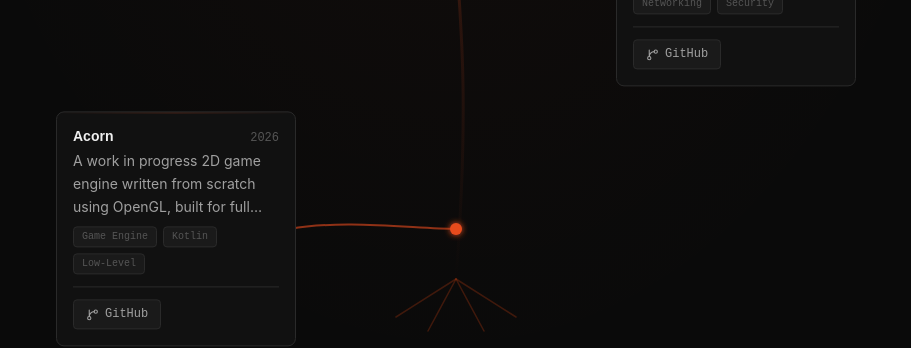
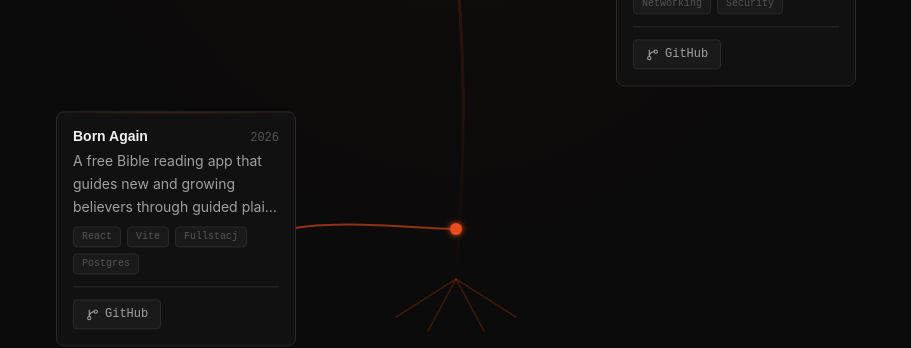
Before and after one commit to Aznos/Portfolio, a React app in the folder portfolio/: page / in a window 1280 px wide. Shown: the part 1980-2328 px from the top of the page, without its empty margins (184-1095 px from the left). Built offline with nearby package versions, Linux system fonts and the light colour scheme; the HTML template or start-up script is replaced by a standard one.

Commit message:
update a project

```diff
--- a/portfolio/src/components/projects/types.ts
+++ b/portfolio/src/components/projects/types.ts
@@ -29,11 +29,11 @@ export const PROJECTS: ProjectData[] = [
     year: 2025,
   },
   {
-    id: 'acorn',
-    name: 'Acorn',
-    description: 'A work in progress 2D game engine written from scratch using OpenGL, built for full control over performance',
-    githubUrl: 'https://github.com/Acorn-engine/Acorn',
-    tags: ['Game Engine', 'Kotlin', 'Low-Level'],
+    id: 'bornagain',
+    name: 'Born Again',
+    description: 'A free Bible reading app that guides new and growing believers through guided plain English summaries',
+    githubUrl: 'https://github.com/Aznos/Born-Again',
+    tags: ['React', 'Vite', 'Fullstacj', 'Postgres'],
     year: 2026,
   },
 ]
```
